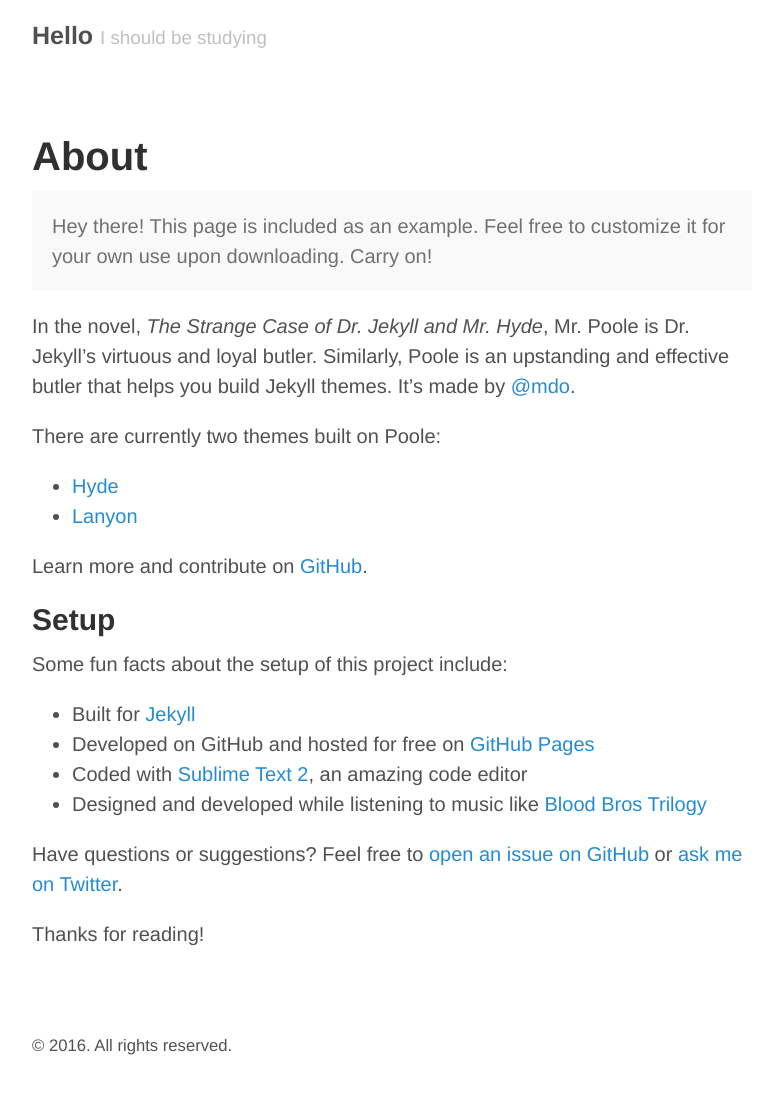
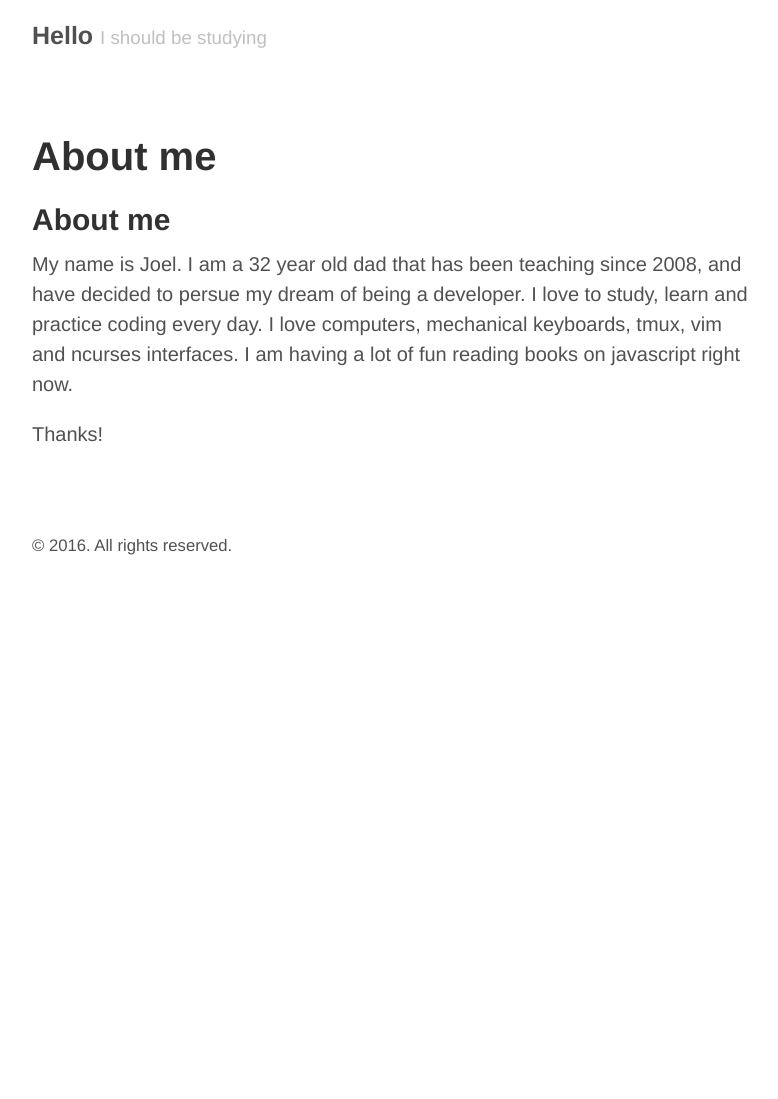
Before and after one commit to jnbrewster/gh-pages, a Jekyll site: the page built from about.md, in a window 1280 px wide. Shown: the whole page, without its empty margins (248-1026 px from the left). Built offline with Jekyll 4.4.1, drawn with Linux system fonts in a browser that asks for light colours; after the commit the page ends 900 px from its top, so only the background shows below that.

Commit message:
Add basic About page

```diff
--- a/about.md
+++ b/about.md
@@ -1,30 +1,12 @@
 ---
 layout: page
-title: About
+title: About me
 ---
 
-<p class="message">
-  Hey there! This page is included as an example. Feel free to customize it for your own use upon downloading. Carry on!
-</p>
+## About me
 
-In the novel, *The Strange Case of Dr. Jekyll and Mr. Hyde*, Mr. Poole is Dr. Jekyll's virtuous and loyal butler. Similarly, Poole is an upstanding and effective butler that helps you build Jekyll themes. It's made by [@mdo](https://twitter.com/mdo).
+My name is Joel. I am a 32 year old dad that has been teaching since 2008, and have decided to persue my dream of being a developer.
+I love to study, learn and practice coding every day. I love computers, mechanical keyboards, tmux, vim and ncurses interfaces.
+I am having a lot of fun reading books on javascript right now.
 
-There are currently two themes built on Poole:
-
-* [Hyde](http://hyde.getpoole.com)
-* [Lanyon](http://lanyon.getpoole.com)
-
-Learn more and contribute on [GitHub](https://github.com/poole).
-
-## Setup
-
-Some fun facts about the setup of this project include:
-
-* Built for [Jekyll](http://jekyllrb.com)
-* Developed on GitHub and hosted for free on [GitHub Pages](https://pages.github.com)
-* Coded with [Sublime Text 2](http://sublimetext.com), an amazing code editor
-* Designed and developed while listening to music like [Blood Bros Trilogy](https://soundcloud.com/maddecent/sets/blood-bros-series)
-
-Have questions or suggestions? Feel free to [open an issue on GitHub](https://github.com/poole/poole/issues/new) or [ask me on Twitter](https://twitter.com/mdo).
-
-Thanks for reading!
+Thanks!
```
